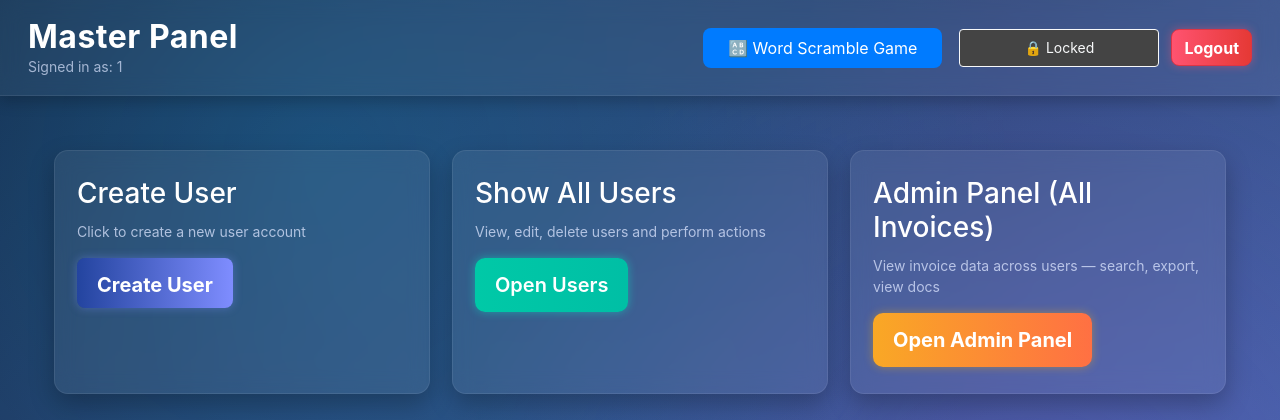
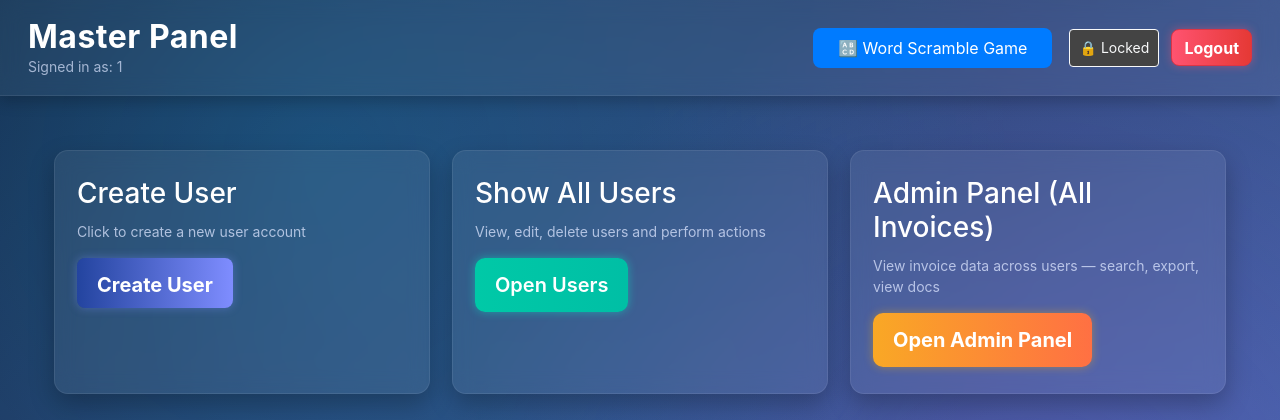
Before and after one commit to Muskan8130/E-_Register, a Flask app: page /master in a window 1280 px wide. Shown: the top 420 px of the page. Run offline with Flask 3, Linux system fonts and the light colour scheme; the visitor is signed in with stand-in values (Sample User, id 1); parts of the project's set-up code (start-up, migrations or seed data) failed here and were passed over.

Commit message:
fix locked button and add game

```diff
--- a/templates/master.html
+++ b/templates/master.html
@@ -266,7 +266,7 @@ body::before {
   white-space: nowrap !important;
   overflow: hidden !important;
   text-overflow: ellipsis !important;
-  width: 200px;
+  width: 90px;
   margin-left: 5px;
 }
 
```
